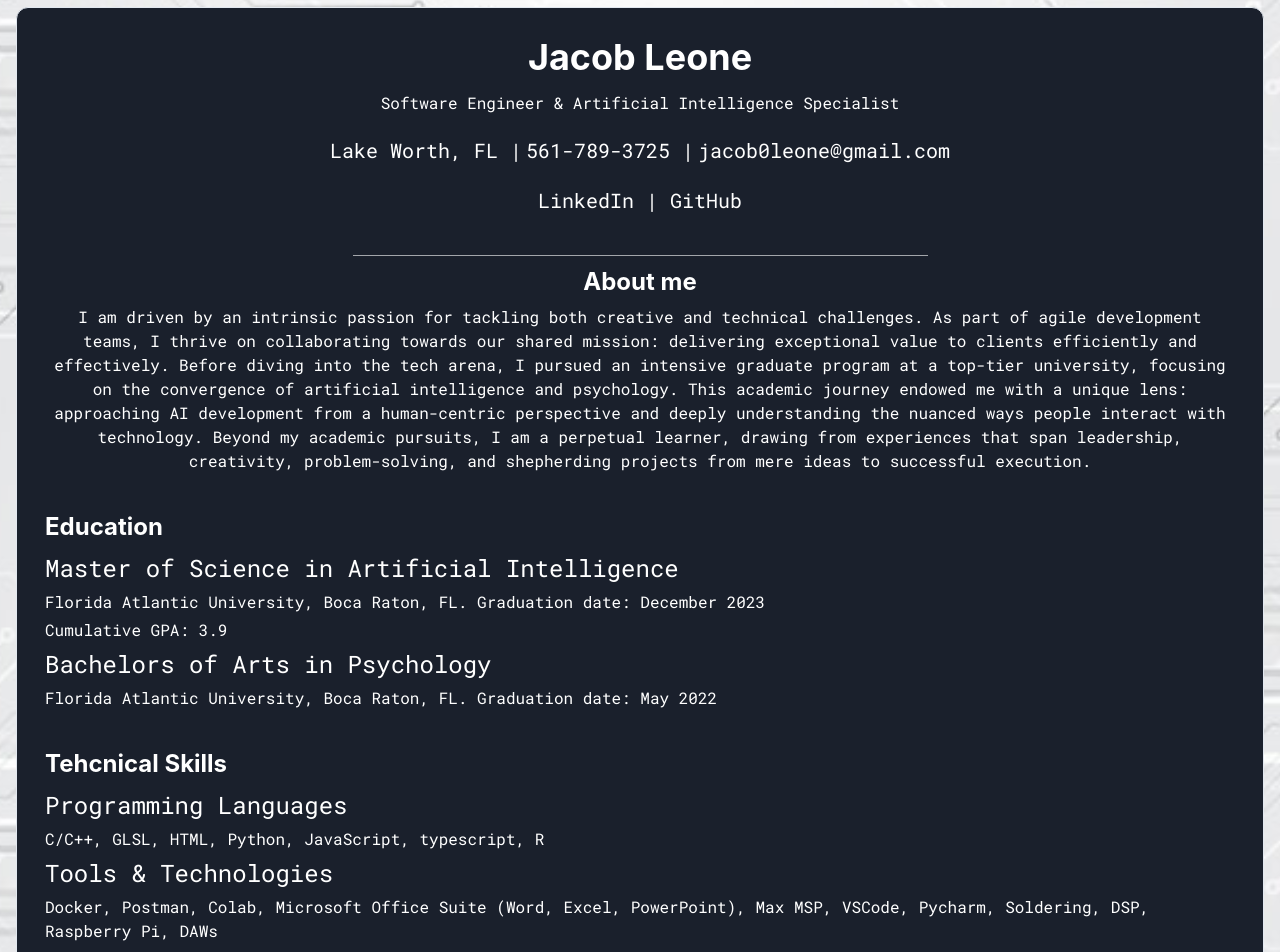
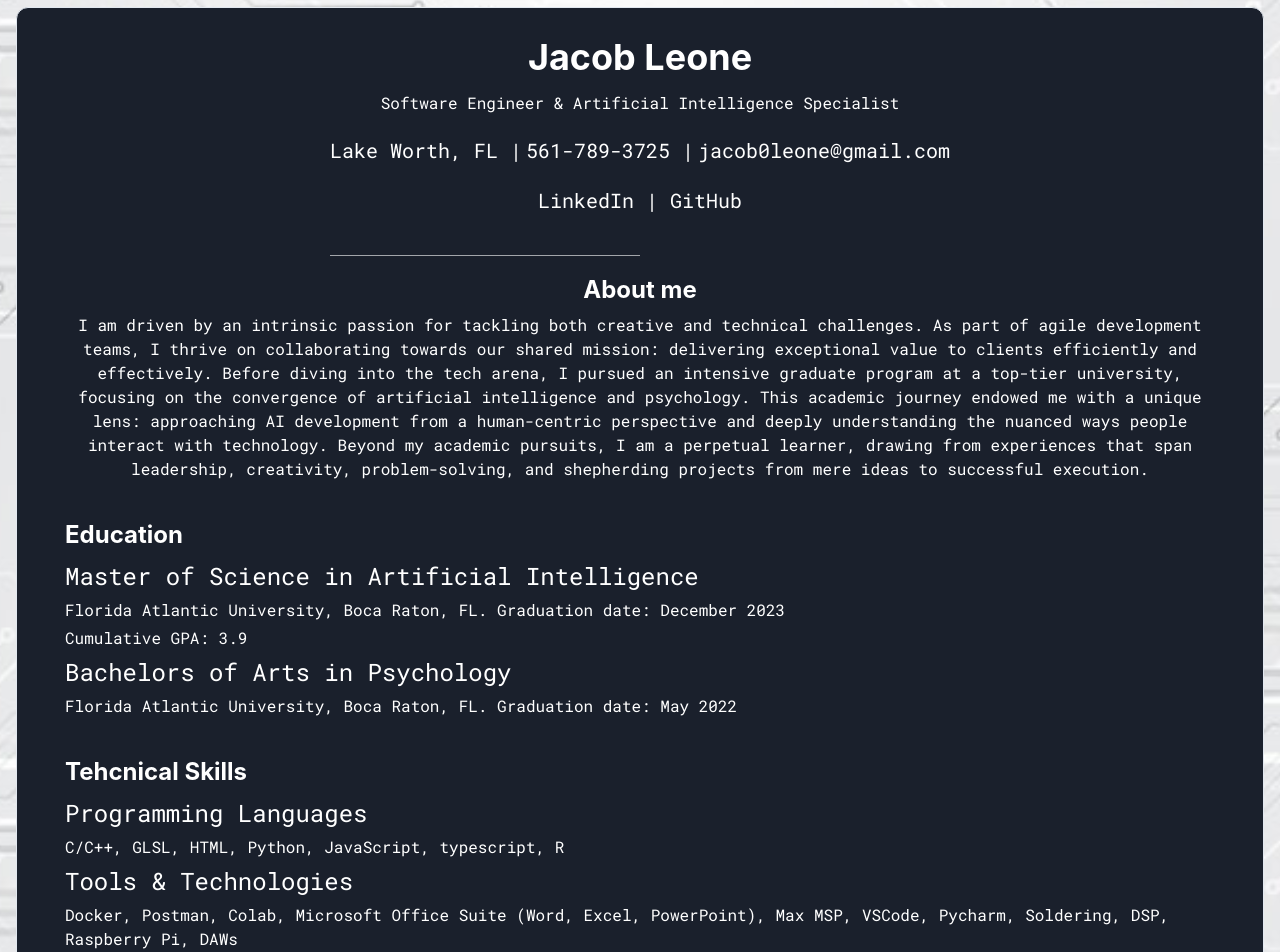
Before and after one commit to jacklion710/jacobleone-tech-portfolio, a Next.js app: page /Resume in a window 1280 px wide. Shown: the part 439-1391 px from the top of the page. Built offline with nearby package versions, Linux system fonts and the light colour scheme.

Commit message:
Intercept-framer implementation

```diff
--- a/components/ResumeComponent.tsx
+++ b/components/ResumeComponent.tsx
@@ -1,18 +1,27 @@
 import React from 'react';
 import {
-  Box,
-  Heading,
-  Text,
-  Link,
-  Flex,
-  LinkBox,
-  LinkOverlay,
-  Divider
+  Box, Heading, Text, Link, Flex, LinkBox, LinkOverlay, Divider
 } from '@chakra-ui/react';
 import { useMediaQuery } from "@chakra-ui/react";
+import { motion } from 'framer-motion';
+import { useInView } from 'react-intersection-observer';
 
 const ResumeComponent: React.FC = () => {
   const [isLargerThan48em] = useMediaQuery("(min-width: 48em)");
+
+  const fadeIn = {
+    hidden: { opacity: 0 },
+    visible: { opacity: 1, transition: { duration: 1.33 } }
+  };
+
+  const [refPersonalInfo, inViewPersonalInfo] = useInView({ triggerOnce: true, threshold: 0.1 });
+  const [refAboutDivider, inViewAboutDivider] = useInView({ triggerOnce: true, threshold: 0.1 });
+  const [refAbout, inViewAbout] = useInView({ triggerOnce: true, threshold: 0.1 });
+  const [refEducation, inViewEducation] = useInView({ triggerOnce: true, threshold: 0.1 });
+  const [refTechnicalSkills, inViewTechnicalSkills] = useInView({ triggerOnce: true, threshold: 0.1 });
+  const [refProfessionalExperience, inViewProfessionalExperience] = useInView({ triggerOnce: true, threshold: 0.1 });
+  const [refRelevantProjects, inViewRelevantProjects] = useInView({ triggerOnce: true, threshold: 0.1 });
+  const [refRelevantCoursework, inViewRelevantCoursework] = useInView({ triggerOnce: true, threshold: 0.1 });
 
   return (
     <Box
@@ -45,6 +54,16 @@ const ResumeComponent: React.FC = () => {
           textAlign="center"
           wrap="nowrap"
         >
+          <motion.div ref={refPersonalInfo} initial="hidden" animate={inViewPersonalInfo ? "visible" : "hidden"} variants={fadeIn}>
+          <Flex
+            direction={{ base: "column", sm: "row" }}
+            justifyContent="center"
+            alignItems="center"
+            mb={{ base: 2, md: 5 }}
+            px={{ base: 3, sm: 0 }}
+            textAlign="center"
+            wrap="nowrap"
+          >
             <Text color="white" fontSize={{ base: "md", md: "xl" }} whiteSpace="nowrap">
               Lake Worth, FL {isLargerThan48em ? "|" : ""}
             </Text>
@@ -68,17 +87,19 @@ const ResumeComponent: React.FC = () => {
             </Text>
           </LinkBox>
 
+          <motion.div ref={refAboutDivider} initial="hidden" animate={inViewAboutDivider ? "visible" : "hidden"} variants={fadeIn}>
             <Divider my={0} w="50%" borderColor="white" />
-
+          </motion.div>
+        </motion.div>
       </Flex>
         <Box textAlign="left" paddingLeft={0} marginLeft={0}>
+        <motion.div ref={refAbout} initial="hidden" animate={inViewAbout ? "visible" : "hidden"} variants={fadeIn}>
           <Heading textAlign="center" color="white" fontSize="2xl" mb={2}>
               About me
           </Heading>
           <Text color="white" textAlign="center" mb={1}>I am driven by an intrinsic passion for tackling both creative and technical challenges. As part of agile development teams, I thrive on collaborating towards our shared mission: delivering exceptional value to clients efficiently and effectively. Before diving into the tech arena, I pursued an intensive graduate program at a top-tier university, focusing on the convergence of artificial intelligence and psychology. This academic journey endowed me with a unique lens: approaching AI development from a human-centric perspective and deeply understanding the nuanced ways people interact with technology. Beyond my academic pursuits, I am a perpetual learner, drawing from experiences that span leadership, creativity, problem-solving, and shepherding projects from mere ideas to successful execution.</Text>
-
-
-
+        </motion.div>
+        <motion.div ref={refEducation} initial="hidden" animate={inViewEducation ? "visible" : "hidden"} variants={fadeIn}>
           <Heading textAlign="left" color="white" fontSize="2xl" mb={2} mt={10}>
           Education
           </Heading>
@@ -90,7 +111,9 @@ const ResumeComponent: React.FC = () => {
           <Text color="white" mb={1} fontSize="2xl">
           Bachelors of Arts in Psychology</Text>
           <Text color="white" mb={1}>Florida Atlantic University, Boca Raton, FL. Graduation date: May 2022</Text>
+        </motion.div>
 
+        <motion.div ref={refTechnicalSkills} initial="hidden" animate={inViewTechnicalSkills ? "visible" : "hidden"} variants={fadeIn}>
           <Heading textAlign="left" color="white" fontSize="2xl" mb={2} mt={10}>
           Tehcnical Skills
           </Heading>
@@ -112,9 +135,11 @@ const ResumeComponent: React.FC = () => {
           Operating Systems</Text>
           <Text color="white" mb={1}>Linux Ubuntu, Windows10, MacOS
           </Text>
+        </motion.div>
 
         </Box>
 
+        <motion.div ref={refProfessionalExperience} initial="hidden" animate={inViewProfessionalExperience ? "visible" : "hidden"} variants={fadeIn}>
           <Heading textAlign="left" color="white" fontSize="2xl" mb={2} mt={10}>
           Professional Experience
           </Heading>
@@ -185,7 +210,9 @@ const ResumeComponent: React.FC = () => {
           ▪ Soldering SMT and Thru Hole components on: PCBs, IC’s, microcontrollers, power electronics, FETs, diodes and resistors.
           Sizes included 0402, 0603, 0805 SMT resistors, capacitors, diodes, ESD components.
           </Text>
+        </motion.div>
 
+        <motion.div ref={refRelevantProjects} initial="hidden" animate={inViewRelevantProjects ? "visible" : "hidden"} variants={fadeIn}>
           <Heading textAlign="left" color="white" fontSize="2xl" mb={2} mt={10}>
           Relevant Projects
           </Heading>
@@ -246,7 +273,9 @@ const ResumeComponent: React.FC = () => {
                   <LinkOverlay as={Link} href="https://jacklion.gumroad.com/l/tunedelay?layout=profile" isExternal>https://jacklion.gumroad.com/l/tunedelay?layout=profile</LinkOverlay>
               </Text>
           </LinkBox>
+        </motion.div>
 
+        <motion.div ref={refRelevantCoursework} initial="hidden" animate={inViewRelevantCoursework ? "visible" : "hidden"} variants={fadeIn}>
           <Heading textAlign="left" color="white" fontSize="2xl" mb={2} mt={10}>
           Relevant Coursework
           </Heading>
@@ -289,7 +318,8 @@ const ResumeComponent: React.FC = () => {
           <Text color="white" mb={1}>
           ▪ AI in Medicine & Healthcare
           </Text>
-
+        </motion.div>
+      </Flex>
     </Box>
     );
 };
```
Lines whose indentation alone changed are shown as unchanged.
